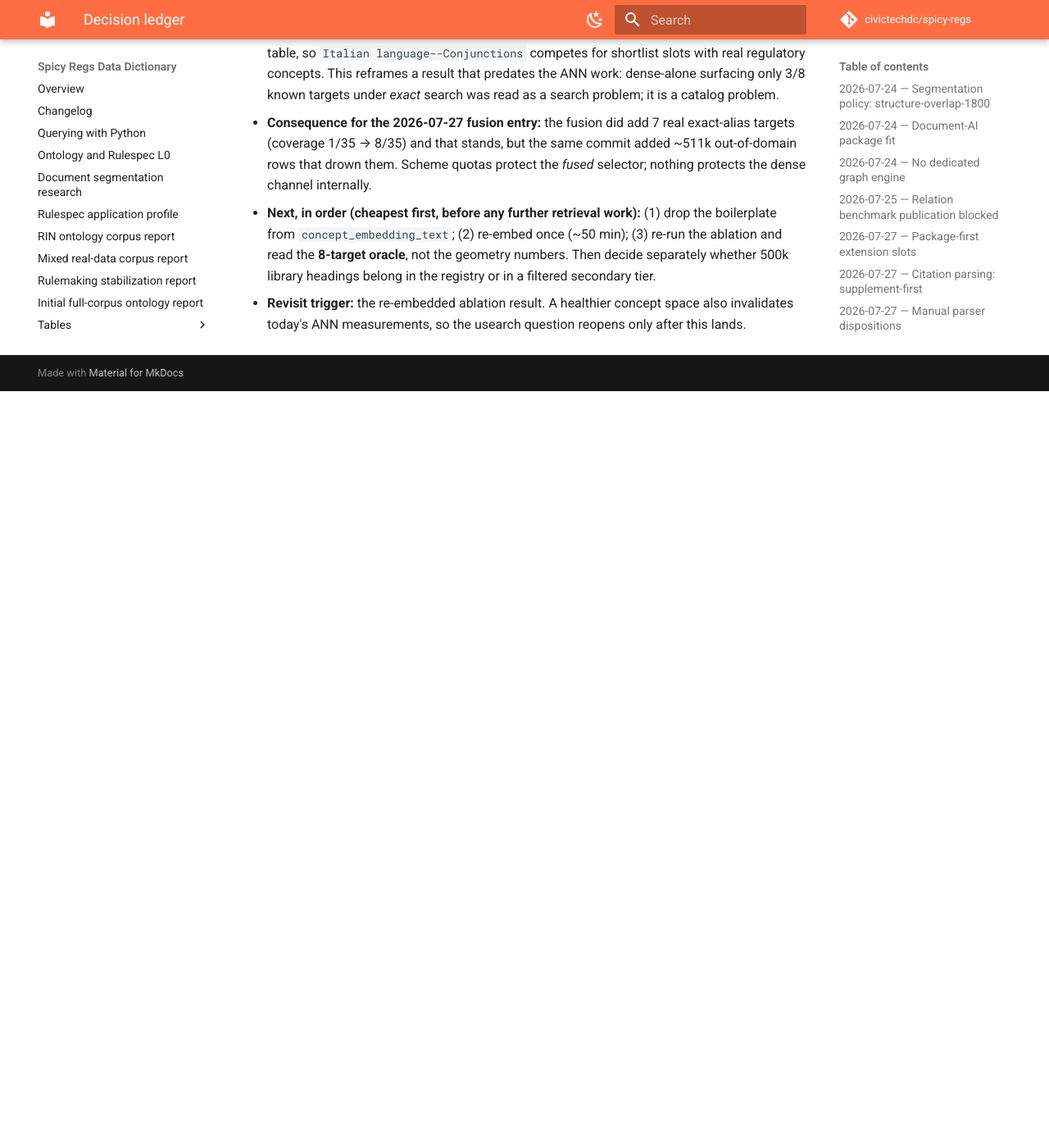
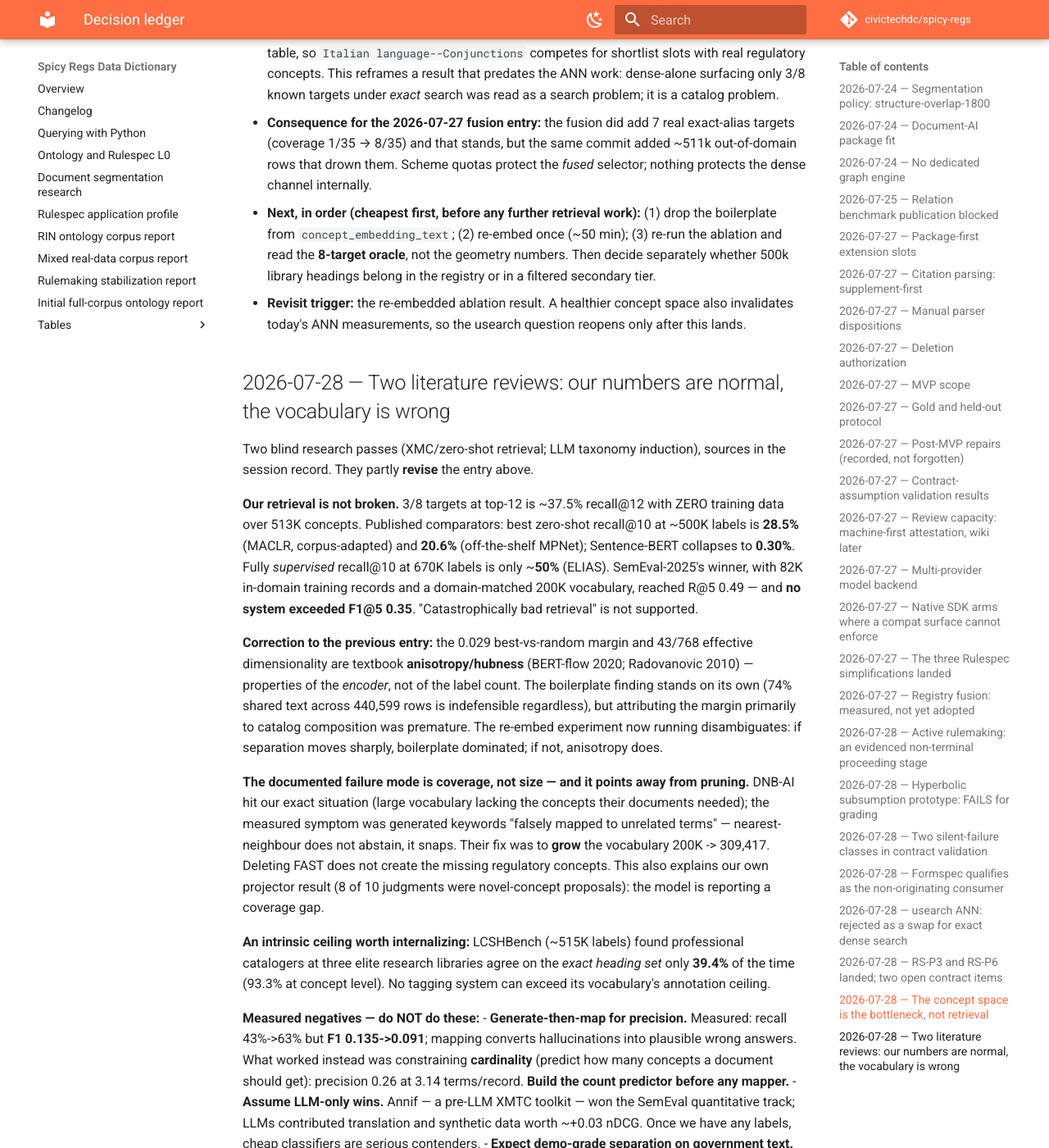
Before and after one commit to civictechdc/spicy-regs, an MkDocs documentation site: the page built from docs/decisions.md, in a window 1280 px wide and 1400 px high, scrolled down 14397 px. Shown: the whole window at 82% size. Built offline with MkDocs 1.6.1 and Material for MkDocs 9.7.7, drawn with Linux system fonts in a browser that asks for light colours; comment, search, counter and statistics services are not loaded; before the commit the page ends 14874 px from its top, so only the background shows below that; some of the changed text lies outside the part shown.

Commit message:
docs: record two literature reviews and correct the bottleneck attribution
Our zero-shot recall is at or above published norms for a 500K label
space; supervised systems with 82K training records top out at F1@5 0.35.
Corrects the previous entry: the 0.029 margin is encoder anisotropy, not
primarily catalog composition — the running re-embed disambiguates.

The documented failure mode is coverage, not size: the closest published
case grew its vocabulary 200K->309K because nearest-neighbour snaps
rather than abstains, which also explains our projector's 8-of-10
novel-concept proposals. Records LCSHBench's 39.4% cataloger agreement
as an intrinsic ceiling, three measured negatives (generate-then-map
loses F1; cardinality control is what works; government text is harder
than demos; multi-label agreement collapses), and vocabulary induction
as a costed-out alternative deferred behind two experiments.

Co-Authored-By: Claude Fable 5 <noreply@anthropic.com>
Claude-Session: https://claude.ai/code/session_01Pe2GbezmVQ5HkYPfoWU6YY

```diff
--- a/docs/decisions.md
+++ b/docs/decisions.md
@@ -610,3 +610,72 @@ so explicitly. Plans cite this file; this file cites evidence.
 - **Revisit trigger:** the re-embedded ablation result. A healthier concept
   space also invalidates today's ANN measurements, so the usearch question
   reopens only after this lands.
+
+## 2026-07-28 — Two literature reviews: our numbers are normal, the vocabulary is wrong
+
+Two blind research passes (XMC/zero-shot retrieval; LLM taxonomy induction),
+sources in the session record. They partly **revise** the entry above.
+
+**Our retrieval is not broken.** 3/8 targets at top-12 is ~37.5% recall@12
+with ZERO training data over 513K concepts. Published comparators: best
+zero-shot recall@10 at ~500K labels is **28.5%** (MACLR, corpus-adapted)
+and **20.6%** (off-the-shelf MPNet); Sentence-BERT collapses to **0.30%**.
+Fully *supervised* recall@10 at 670K labels is only ~**50%** (ELIAS).
+SemEval-2025's winner, with 82K in-domain training records and a
+domain-matched 200K vocabulary, reached R@5 0.49 — and **no system exceeded
+F1@5 0.35**. "Catastrophically bad retrieval" is not supported.
+
+**Correction to the previous entry:** the 0.029 best-vs-random margin and
+43/768 effective dimensionality are textbook **anisotropy/hubness**
+(BERT-flow 2020; Radovanovic 2010) — properties of the *encoder*, not of
+the label count. The boilerplate finding stands on its own (74% shared
+text across 440,599 rows is indefensible regardless), but attributing the
+margin primarily to catalog composition was premature. The re-embed
+experiment now running disambiguates: if separation moves sharply,
+boilerplate dominated; if not, anisotropy does.
+
+**The documented failure mode is coverage, not size — and it points away
+from pruning.** DNB-AI hit our exact situation (large vocabulary lacking
+the concepts their documents needed); the measured symptom was generated
+keywords "falsely mapped to unrelated terms" — nearest-neighbour does not
+abstain, it snaps. Their fix was to **grow** the vocabulary 200K -> 309,417.
+Deleting FAST does not create the missing regulatory concepts. This also
+explains our own projector result (8 of 10 judgments were novel-concept
+proposals): the model is reporting a coverage gap.
+
+**An intrinsic ceiling worth internalizing:** LCSHBench (~515K labels)
+found professional catalogers at three elite research libraries agree on
+the *exact heading set* only **39.4%** of the time (93.3% at concept
+level). No tagging system can exceed its vocabulary's annotation ceiling.
+
+**Measured negatives — do NOT do these:**
+- **Generate-then-map for precision.** Measured: recall 43%->63% but
+  **F1 0.135->0.091**; mapping converts hallucinations into plausible wrong
+  answers. What worked instead was constraining **cardinality** (predict
+  how many concepts a document should get): precision 0.26 at 3.14
+  terms/record. **Build the count predictor before any mapper.**
+- **Assume LLM-only wins.** Annif — a pre-LLM XMTC toolkit — won the
+  SemEval quantitative track; LLMs contributed translation and synthetic
+  data worth ~+0.03 nDCG. Once we have any labels, cheap classifiers are
+  serious contenders.
+- **Expect demo-grade separation on government text.** TopicGPT beats LDA
+  0.74 vs 0.64 on Wikipedia but **0.57 vs 0.52 on Congressional bills**,
+  with ARI/NMI *declining* after refinement.
+- **Expect single-label agreement to hold multi-label.** TnT-LLM:
+  GPT-4-vs-human kappa 0.572 on the primary label, **0.271 across all
+  labels**; human-human 0.422. Regulatory tagging is multi-label.
+
+**The supported alternative (deferred, not adopted):** induce a 2-5K
+concept vocabulary from our own corpus. Existence proof at our scale:
+AstroMLab 5 took 408,590 papers -> **9,999 concepts** by extracting
+open-vocabulary concepts, embedding their *descriptions* (not labels),
+K-means at a swept k (3K/10K/30K), and **human-reviewing the entire
+vocabulary**. WiKC cut Wikidata 4.1M -> 17K classes with entity typing
+rising 43% -> 70%. The decisive practical argument: a 2-5K vocabulary is
+auditable by a small team; 513,236 is not, and an unauditable vocabulary
+is a defect in a product whose north star is the join surface.
+
+**Revisit trigger:** the re-embed result (settles encoder-vs-catalog), and
+the holdout measurement (settles whether tagging quality is the binding
+constraint at all). Vocabulary induction is a real option to cost out
+after both, not before.
```
